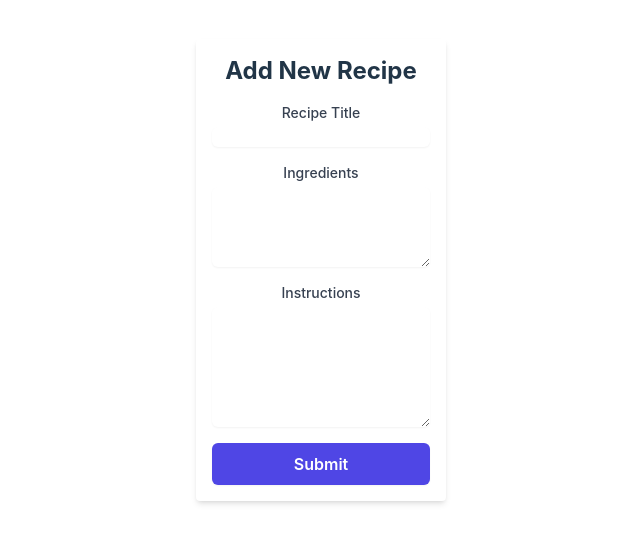
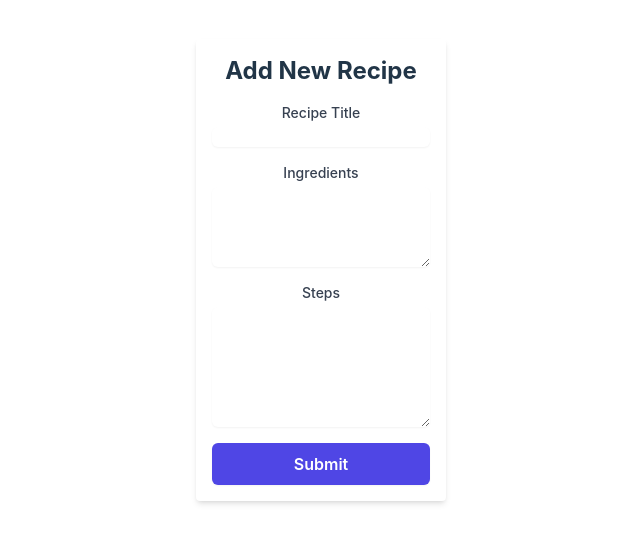
Before and after one commit to MouloudDev/alx-fe-reactjs, a React (Vite) app in the folder recipe-sharing-platform/: page /recipe/new in a window 1280 px wide. Shown: the part 130-672 px from the top of the page, without its empty margins (319-959 px from the left). Built offline with nearby package versions, Linux system fonts and the light colour scheme.

Commit message:
fix src/components/AddRecipeForm.jsx doesn't contain: [steps]

```diff
--- a/recipe-sharing-platform/src/components/AddRecipeForm.jsx
+++ b/recipe-sharing-platform/src/components/AddRecipeForm.jsx
@@ -3,22 +3,22 @@ import React, { useState } from 'react';
 function AddRecipeForm() {
   const [title, setTitle] = useState('');
   const [ingredients, setIngredients] = useState('');
-  const [instructions, setInstructions] = useState('');
+  const [steps, setsteps] = useState('');
 
   const [errors, setErrors] = useState({
     title: '',
     ingredients: '',
-    instructions: '',
+    steps: '',
   });
 
   const restFields = () => {
     setTitle('');
     setIngredients('');
-    setInstructions('');
+    setsteps('');
     setErrors({
       title: '',
       ingredients: '',
-      instructions: '',
+      steps: '',
     });
   }
 
@@ -29,7 +29,7 @@ function AddRecipeForm() {
     const newErrors = {
       title: '',
       ingredients: '',
-      instructions: '',
+      steps: '',
     };
 
     if (title.trim() === '') {
@@ -42,8 +42,8 @@ function AddRecipeForm() {
       isValid = false;
     }
 
-    if (instructions.trim() === '') {
-      newErrors.instructions = 'Instructions are required.';
+    if (steps.trim() === '') {
+      newErrors.steps = 'steps are required.';
       isValid = false;
     }
 
@@ -52,7 +52,7 @@ function AddRecipeForm() {
       return;
     }
 
-    console.log('Form data:', { title, ingredients, instructions });
+    console.log('Form data:', { title, ingredients, steps });
 
     restFields();
   };
@@ -86,15 +86,15 @@ function AddRecipeForm() {
         </div>
 
         <div className="mb-4">
-          <label htmlFor="instructions" className="block text-sm font-medium text-gray-700">Instructions</label>
+          <label htmlFor="steps" className="block text-sm font-medium text-gray-700">Steps</label>
           <textarea
-            id="instructions"
+            id="steps"
             rows="6"
-            value={instructions}
-            onChange={(e) => setInstructions(e.target.value)}
+            value={steps}
+            onChange={(e) => setsteps(e.target.value)}
             className="mt-1 block w-full border-gray-300 rounded-md shadow-sm focus:ring-indigo-500 focus:border-indigo-500 sm:text-sm"
           />
-          {errors.instructions && <p className="mt-1 text-sm text-red-600">{errors.instructions}</p>}
+          {errors.steps && <p className="mt-1 text-sm text-red-600">{errors.steps}</p>}
         </div>
 
         <button
```
